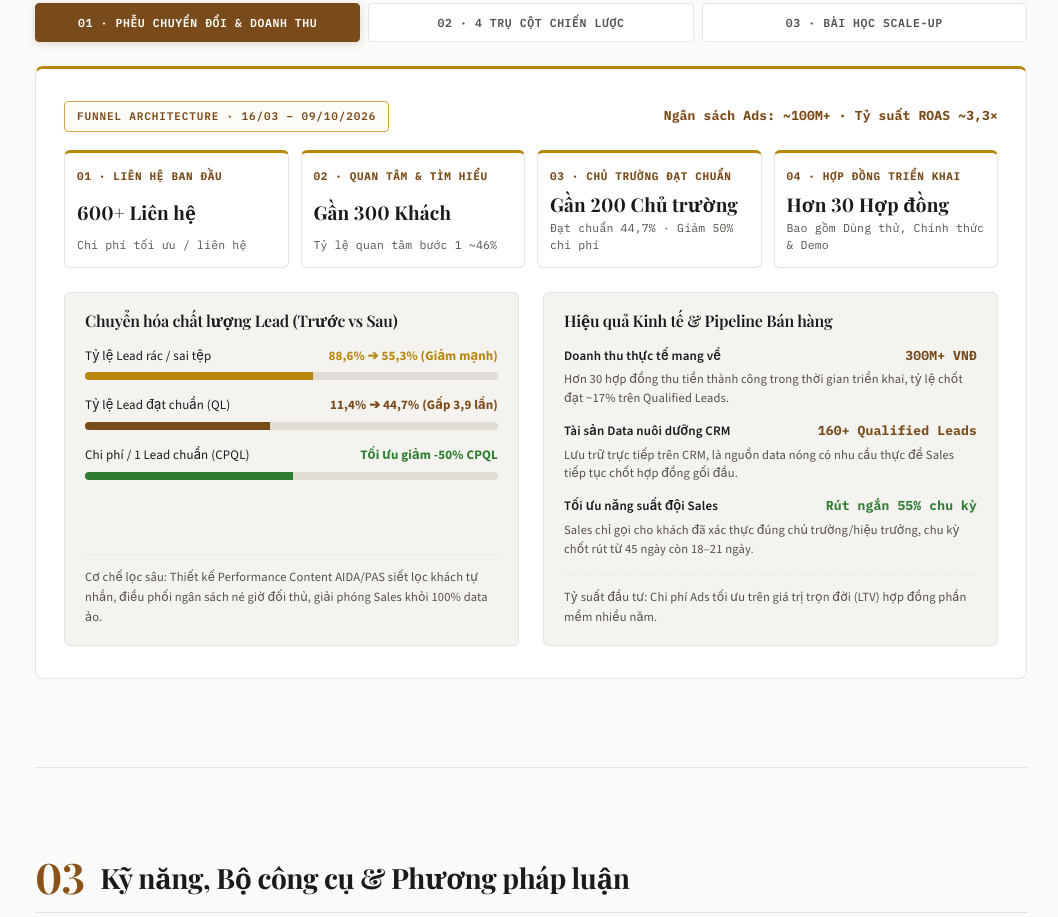
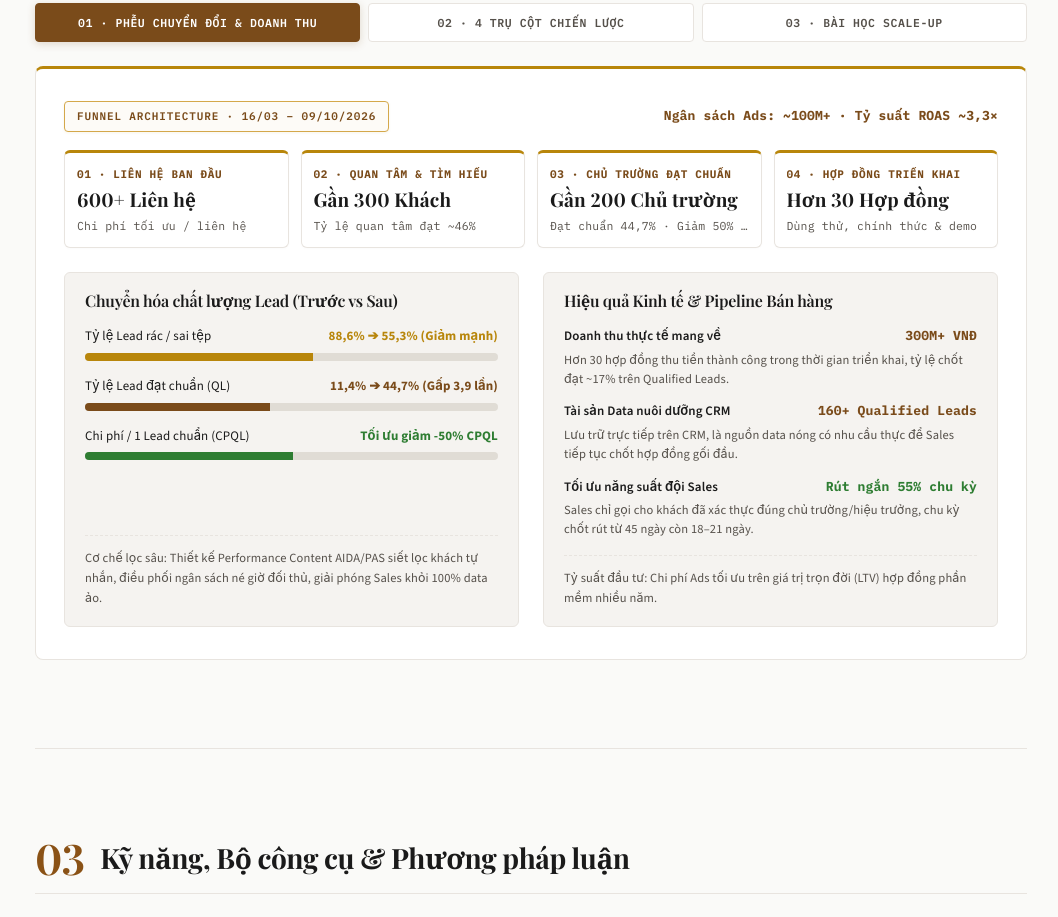
Before and after one commit to lmquanmarketing-commits/portfolio, a plain HTML site: page index.html in a window 1280 px wide. Shown: the part 2842-3759 px from the top of the page, without its empty margins (109-1167 px from the left). Drawn offline with nearby package versions, Linux system fonts and the light colour scheme; a web font is replaced by a local one.

Commit message:
Dong bo phu de song song tuyet doi cho ca 4 o phieu Tomia

```diff
--- a/index.html
+++ b/index.html
@@ -1410,7 +1410,7 @@
       padding: 14px 12px;
       display: flex;
       flex-direction: column;
-      justify-content: space-between;
+      justify-content: flex-start;
       transition: var(--transition);
       box-shadow: 0 1px 3px rgba(0, 0, 0, 0.02);
       min-width: 0;
@@ -1428,6 +1428,7 @@
       text-transform: uppercase;
       letter-spacing: 0.06em;
       margin-bottom: 6px;
+      line-height: 1.3;
       white-space: nowrap;
       overflow: hidden;
       text-overflow: ellipsis;
@@ -1438,18 +1439,17 @@
       font-weight: 700;
       color: var(--fg);
       line-height: 1.25;
-      margin-bottom: 4px;
+      margin-bottom: 6px;
       white-space: nowrap;
     }
     .fsb-sub {
       font-family: var(--font-mono);
-      font-size: 11.5px;
+      font-size: clamp(10.5px, 1.05vw, 11.5px);
       color: var(--muted-foreground);
-      line-height: 1.4;
-    }
-    .funnel-step-box.highlight .fsb-sub {
-      color: #7A4B1A;
-      font-weight: 600;
+      line-height: 1.35;
+      white-space: nowrap;
+      overflow: hidden;
+      text-overflow: ellipsis;
     }
 
     .tab-content { display: none; }
@@ -1888,17 +1888,17 @@
               <div class="funnel-step-box">
                 <div class="fsb-stage" data-vi="02 · Quan tâm &amp; Tìm hiểu" data-en="02 · High Interest">02 · Quan tâm &amp; Tìm hiểu</div>
                 <div class="fsb-val">Gần 300 Khách</div>
-                <div class="fsb-sub" data-vi="Tỷ lệ quan tâm bước 1 ~46%" data-en="~46% interest step-1">Tỷ lệ quan tâm bước 1 ~46%</div>
+                <div class="fsb-sub" data-vi="Tỷ lệ quan tâm đạt ~46%" data-en="Interest rate ~46%">Tỷ lệ quan tâm đạt ~46%</div>
               </div>
               <div class="funnel-step-box">
                 <div class="fsb-stage" data-vi="03 · Chủ trường đạt chuẩn" data-en="03 · Verified Decision Makers">03 · Chủ trường đạt chuẩn</div>
                 <div class="fsb-val">Gần 200 Chủ trường</div>
-                <div class="fsb-sub" data-vi="Đạt chuẩn 44,7% · Giảm 50% chi phí" data-en="44.7% qual · 50% cost drop">Đạt chuẩn 44,7% · Giảm 50% chi phí</div>
+                <div class="fsb-sub" data-vi="Đạt chuẩn 44,7% · Giảm 50% CP" data-en="44.7% qual · -50% cost">Đạt chuẩn 44,7% · Giảm 50% CP</div>
               </div>
               <div class="funnel-step-box">
                 <div class="fsb-stage" data-vi="04 · Hợp đồng triển khai" data-en="04 · Deployed Contracts">04 · Hợp đồng triển khai</div>
                 <div class="fsb-val">Hơn 30 Hợp đồng</div>
-                <div class="fsb-sub" data-vi="Bao gồm Dùng thử, Chính thức &amp; Demo" data-en="Trial, Official &amp; Live Demo">Bao gồm Dùng thử, Chính thức &amp; Demo</div>
+                <div class="fsb-sub" data-vi="Dùng thử, chính thức &amp; demo" data-en="Trial, official &amp; demo">Dùng thử, chính thức &amp; demo</div>
               </div>
             </div>
 
```
